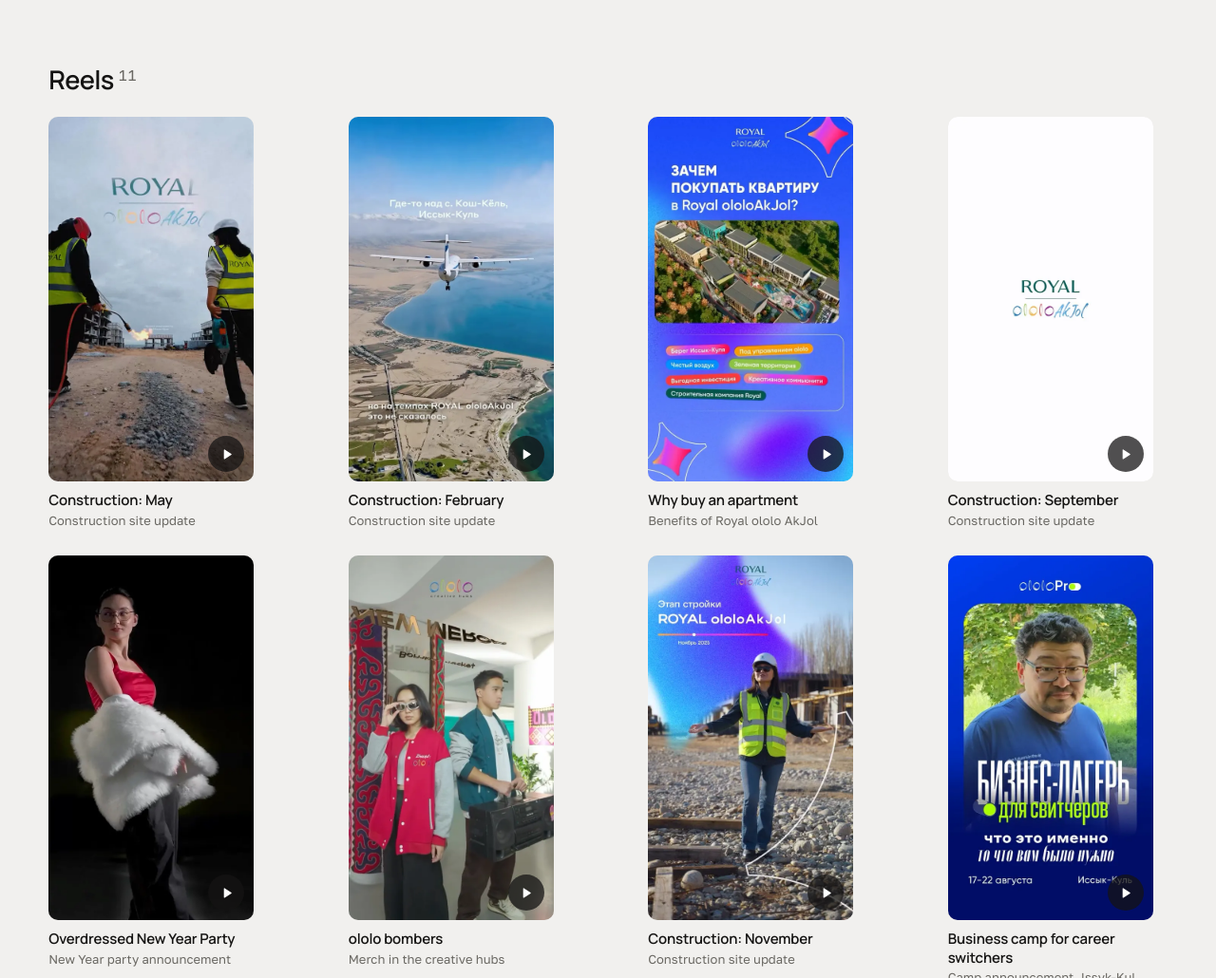
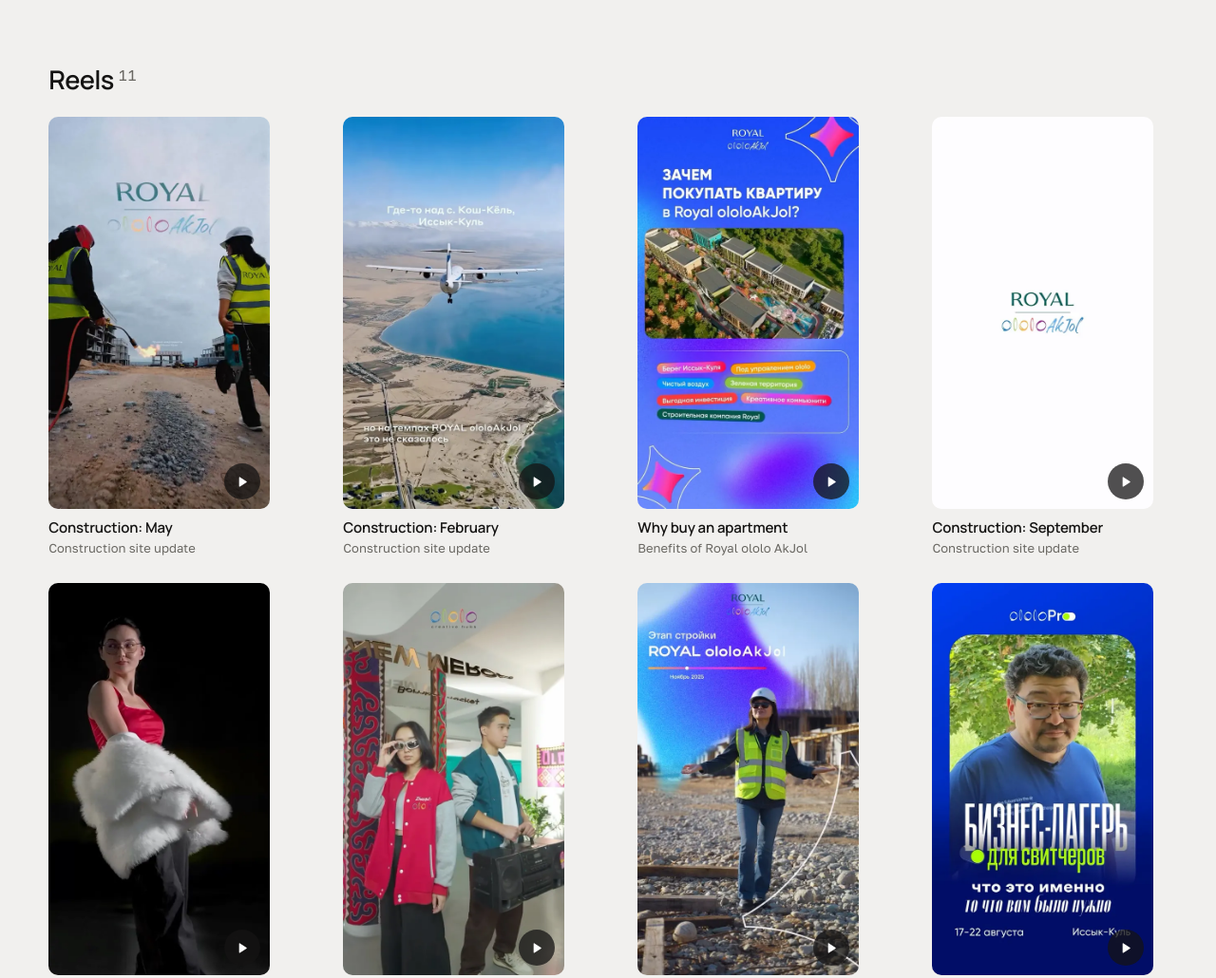
Before and after one commit to AmanKalkanbaev/AmanKalkanbaev.github.io, a plain HTML site: page index.html in a window 1280 px wide. Shown: the part 880-1910 px from the top of the page at 95% size. Drawn offline with Linux system fonts and the light colour scheme; no server answers.

Commit message:
Reels: bigger tiles, column gap equals row gap with caption
Co-Authored-By: Claude Opus 5.5 <noreply@anthropic.com>

```diff
--- a/css/site.css
+++ b/css/site.css
@@ -383,16 +383,22 @@ html.is-locked .tools__track { animation-play-state: paused; }
   font-variant-numeric: tabular-nums;
 }
 
-.grid { display: grid; gap: clamp(18px, 2.2vw, 28px) var(--gap); }
+.grid { --row-gap: clamp(18px, 2.2vw, 28px); display: grid; gap: var(--row-gap) var(--gap); }
 .grid--wide { grid-template-columns: repeat(3, minmax(0, 1fr)); }
-/* 4 рилса в строке, но шириной как при 5: лишнее место уходит в промежутки */
-.grid--reels { grid-template-columns: repeat(4, calc((100% - 4 * var(--gap)) / 5)); justify-content: space-between; }
+/* Рилсы по 4 в строке. На компьютере промежуток между плитками в строке равен расстоянию между строками
+   вместе с подписью (--cap: отступ + строка названия + строка описания), поэтому подписи в одну строку */
+.grid--reels {
+  --cap: calc(10px + 15px * 1.3 + 2px + 13px * 1.4);
+  grid-template-columns: repeat(4, minmax(0, 1fr));
+}
+@media (min-width: 861px) {
+  .grid--reels { column-gap: calc(var(--row-gap) + var(--cap)); }
+  .grid--reels .card__title,
+  .grid--reels .card__note { overflow: hidden; white-space: nowrap; text-overflow: ellipsis; }
+}
 .masonry { columns: 3; column-gap: var(--gap); }
 .masonry .card { break-inside: avoid; margin-bottom: clamp(18px, 2.2vw, 28px); }
 
-@media (max-width: 1100px) {
-  .grid--reels { grid-template-columns: repeat(4, minmax(0, 1fr)); }
-}
 @media (max-width: 860px) {
   .grid--wide { grid-template-columns: minmax(0, 1fr); }
   .grid--reels { grid-template-columns: repeat(3, minmax(0, 1fr)); }
```
